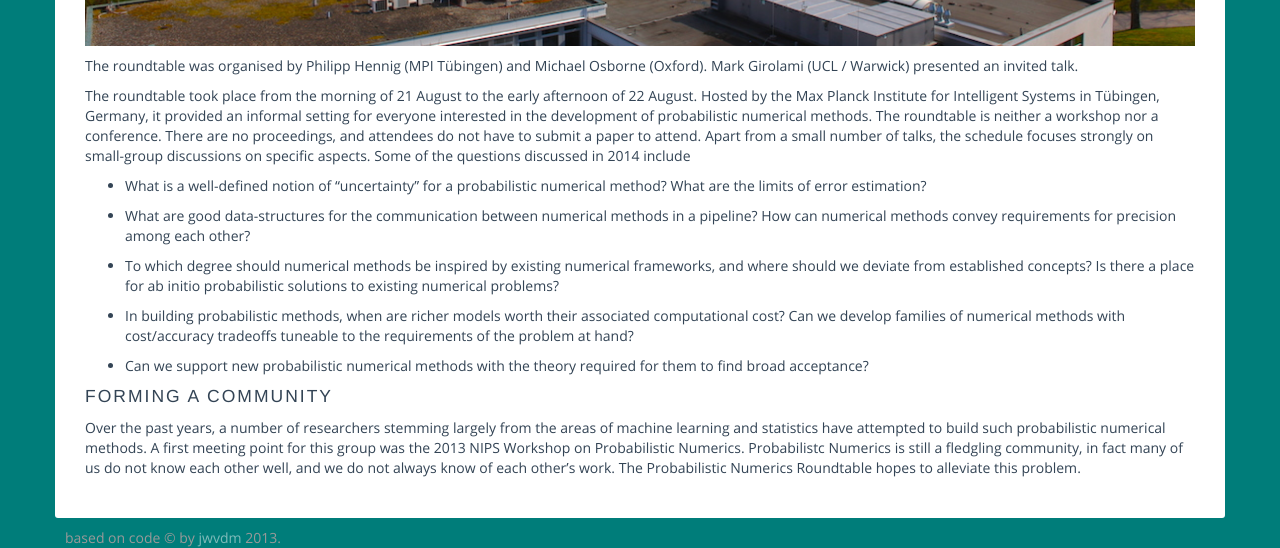
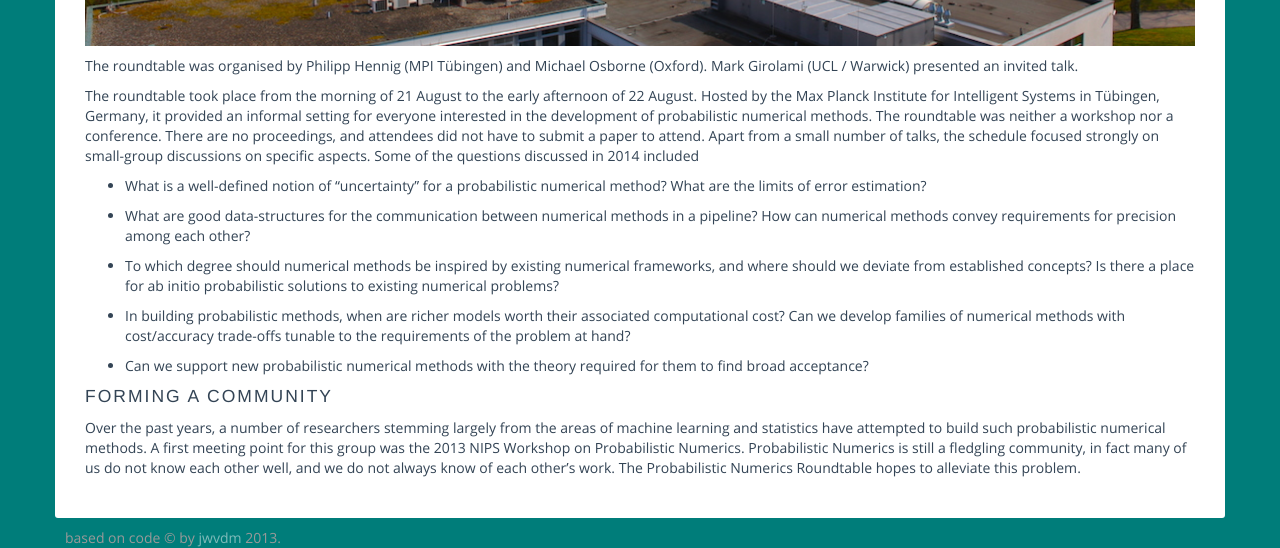
Before and after one commit to philipphennig/probabilistic-numerics.org, a Jekyll site: the page built from _posts/2014-08-22-Roundtable-2014-in-Tuebingen.md, in a window 1280 px wide. Shown: the part 624-1172 px from the top of the page. Built offline with Jekyll 4.4.1, drawn with Linux system fonts in a browser that asks for light colours; some web fonts are replaced.

Commit message:
modified blog

```diff
--- a/_posts/2014-08-22-Roundtable-2014-in-Tuebingen.md
+++ b/_posts/2014-08-22-Roundtable-2014-in-Tuebingen.md
@@ -19,11 +19,11 @@ Osborne (Oxford). Mark Girolami (UCL / Warwick) presented an invited talk.
 The roundtable took place from the morning of 21 August to the early afternoon
 of 22 August. Hosted by the Max Planck Institute for Intelligent Systems in
 Tübingen, Germany, it provided an informal setting for everyone interested in
-the development of probabilistic numerical methods. The roundtable is neither a
-workshop nor a conference. There are no proceedings, and attendees do not have
-to submit a paper to attend. Apart from a small number of talks, the schedule
-focuses strongly on small-group discussions on specific aspects. Some of the
-questions discussed in 2014 include
+the development of probabilistic numerical methods. The roundtable was neither
+a workshop nor a conference. There are no proceedings, and attendees did not
+have to submit a paper to attend. Apart from a small number of talks, the
+schedule focused strongly on small-group discussions on specific aspects. Some
+of the questions discussed in 2014 included
 
 * What is a well-defined notion of "uncertainty" for a probabilistic numerical
   method? What are the limits of error estimation?
@@ -38,7 +38,7 @@ questions discussed in 2014 include
 
 * In building probabilistic methods, when are richer models worth their
   associated computational cost? Can we develop families of numerical methods
-  with cost/accuracy tradeoffs tuneable to the requirements of the problem at
+  with cost/accuracy trade-offs tunable to the requirements of the problem at
   hand?
 
 * Can we support new probabilistic numerical methods with the theory required
@@ -51,7 +51,7 @@ Forming a community
 Over the past years, a number of researchers stemming largely from the areas of
 machine learning and statistics have attempted to build such probabilistic
 numerical methods. A first meeting point for this group was the 2013 NIPS
-Workshop on Probabilistic Numerics. Probabilistc Numerics is still a fledgling
+Workshop on Probabilistic Numerics. Probabilistic Numerics is still a fledgling
 community, in fact many of us do not know each other well, and we do not always
 know of each other's work. The Probabilistic Numerics Roundtable hopes to
 alleviate this problem.
```
